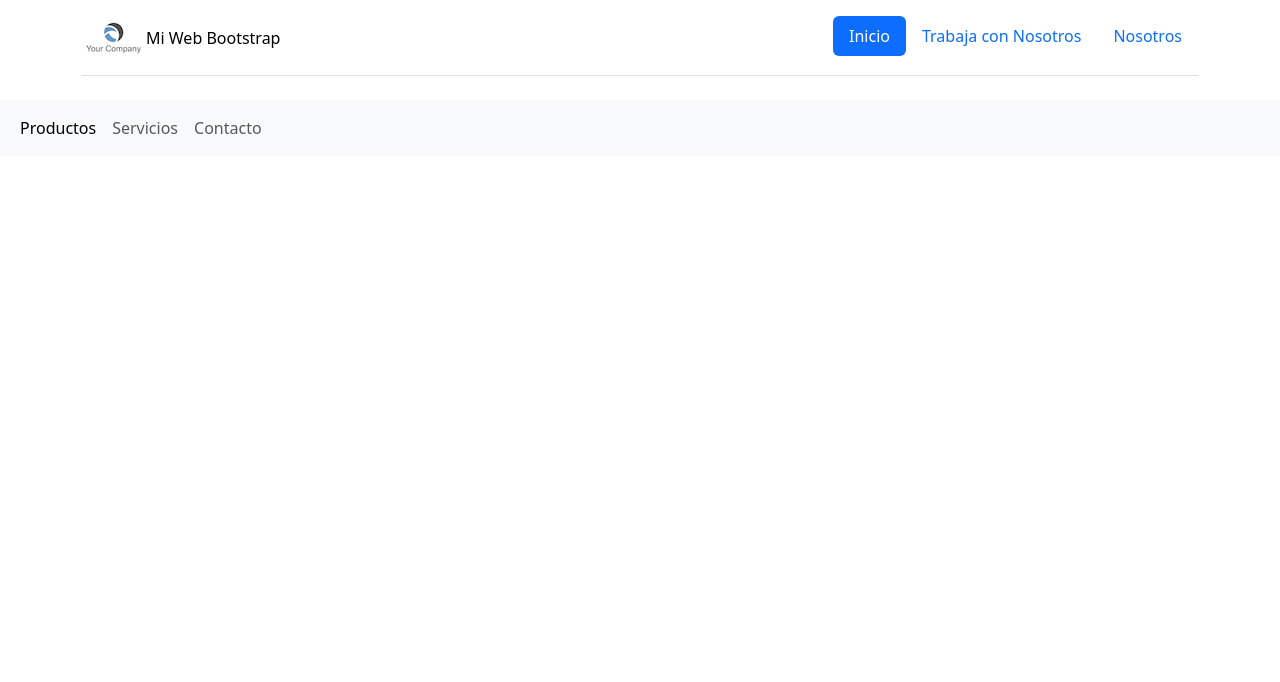
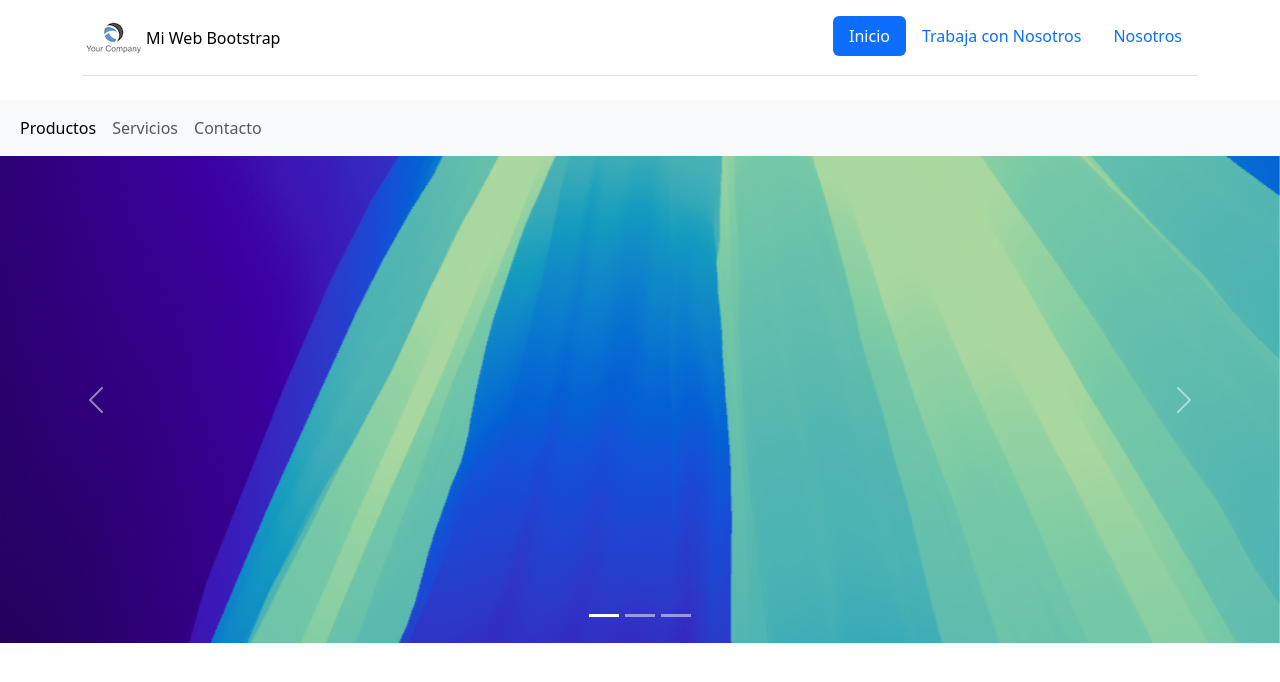
Before and after one commit to jairoserrano/web_app_prueba, a plain HTML site: page index.html in a window 1280 px wide. Drawn offline with nearby package versions, Linux system fonts and the light colour scheme.

Commit message:
actualización con carousel

```diff
--- a/index.html
+++ b/index.html
@@ -45,6 +45,34 @@
 
     <main>
 
+        <div id="carouselExampleIndicators" class="carousel slide">
+            <div class="carousel-indicators">
+              <button type="button" data-bs-target="#carouselExampleIndicators" data-bs-slide-to="0" class="active" aria-current="true" aria-label="Slide 1"></button>
+              <button type="button" data-bs-target="#carouselExampleIndicators" data-bs-slide-to="1" aria-label="Slide 2"></button>
+              <button type="button" data-bs-target="#carouselExampleIndicators" data-bs-slide-to="2" aria-label="Slide 3"></button>
+            </div>
+            <div class="carousel-inner">
+              <div class="carousel-item active">
+                <img src="cabecera01.png" class="d-block w-100" alt="...">
+              </div>
+              <div class="carousel-item">
+                <img src="cabecera01.png" class="d-block w-100" alt="...">
+              </div>
+              <div class="carousel-item">
+                <img src="cabecera01.png" class="d-block w-100" alt="...">
+              </div>
+            </div>
+            <button class="carousel-control-prev" type="button" data-bs-target="#carouselExampleIndicators" data-bs-slide="prev">
+              <span class="carousel-control-prev-icon" aria-hidden="true"></span>
+              <span class="visually-hidden">Previous</span>
+            </button>
+            <button class="carousel-control-next" type="button" data-bs-target="#carouselExampleIndicators" data-bs-slide="next">
+              <span class="carousel-control-next-icon" aria-hidden="true"></span>
+              <span class="visually-hidden">Next</span>
+            </button>
+          </div>
+
+
     </main>
 
 
```
Also changed, not shown: cabecera01.png (added).
